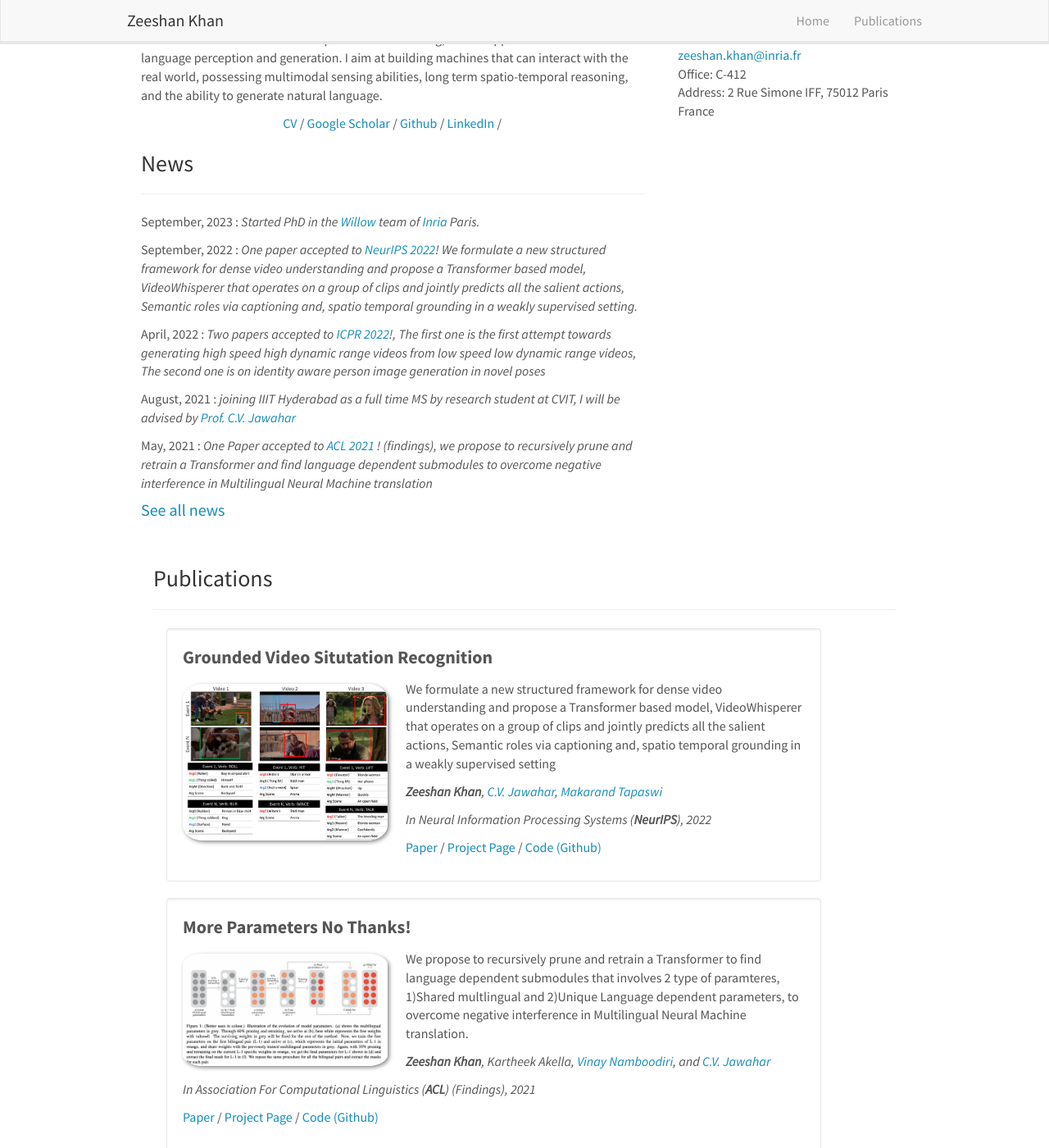
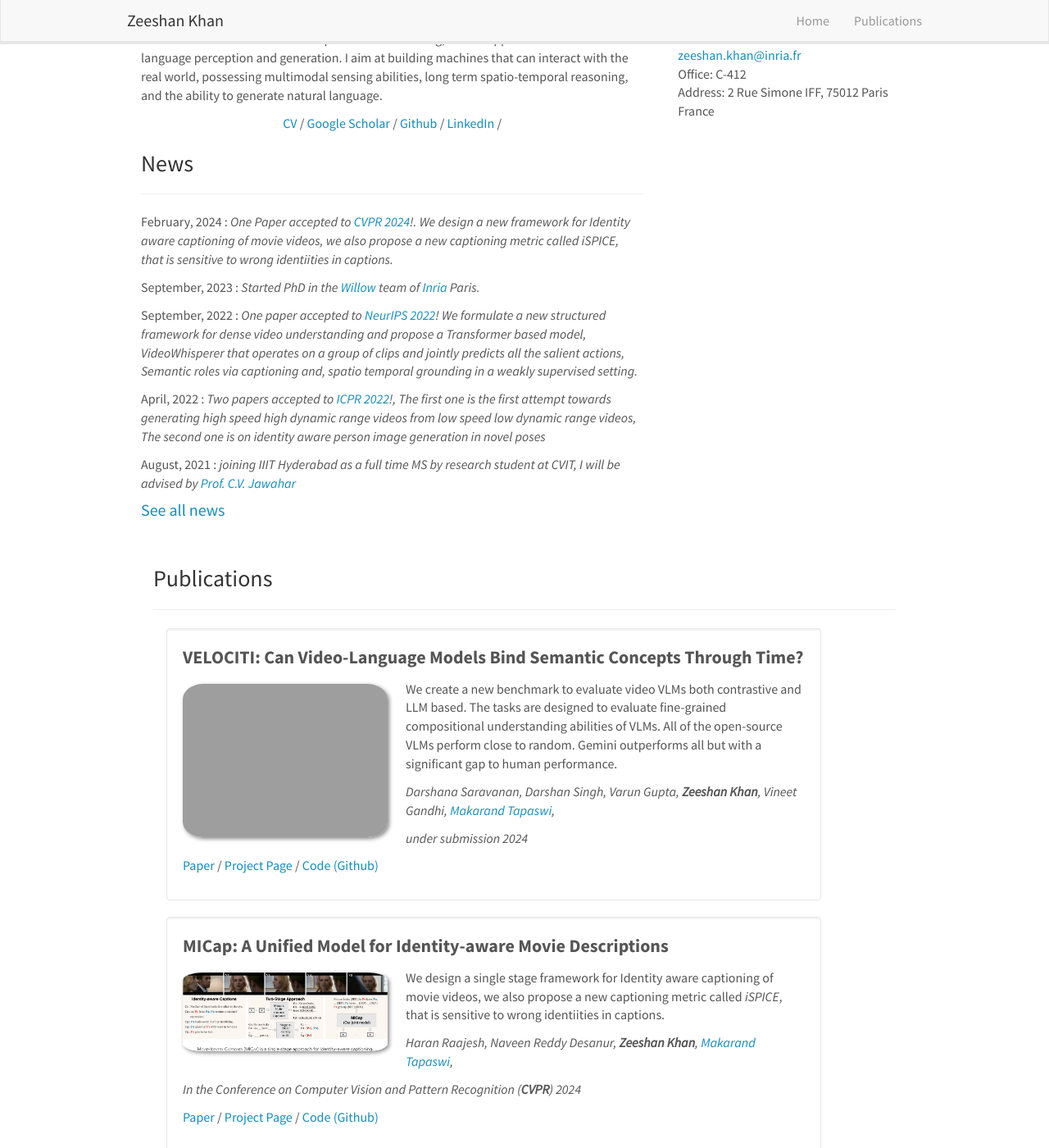
Before and after one commit to zeeshank95/zeeshank95.github.io, a Jekyll site: the page built from _pages/home.md, in a window 1280 px wide and 1400 px high, scrolled down 295 px. Shown: the whole window at 82% size. Built offline with Jekyll 4.4.1, drawn with Linux system fonts in a browser that asks for light colours; nearby versions of some CDN libraries.

Commit message:
added 2 papers

```diff
--- a/_data/news.yml
+++ b/_data/news.yml
@@ -1,3 +1,6 @@
+- date: February, 2024
+  headline: One Paper accepted to <a href="https://cvpr.thecvf.com">CVPR 2024</a>!. We design a new framework for Identity aware captioning of movie videos, we also propose a new captioning metric called iSPICE, that is sensitive to wrong identiities in captions.
+
 - date: September, 2023
   headline: Started PhD in the <a href="https://www.di.ens.fr/willow/">Willow</a> team of <a href = "https://www.inria.fr/fr">Inria</a> Paris.
 
--- a/_data/publist.yml
+++ b/_data/publist.yml
@@ -1,3 +1,37 @@
+- title: 'VELOCITI: Can Video-Language Models Bind Semantic Concepts Through Time?'
+  image: velociti.png
+  description: We create a new benchmark to evaluate video VLMs both contrastive and LLM based. The tasks are designed to evaluate fine-grained compositional understanding abilities of VLMs. All of the open-source VLMs perform close to random. Gemini outperforms all but with a significant gap to human performance.
+  authors: Darshana Saravanan,  Darshan Singh, Varun Gupta, <b>Zeeshan Khan</b>, Vineet Gandhi, <a href="https://makarandtapaswi.github.io">Makarand Tapaswi</a>,
+  venue: <i> under submission 2024</i>
+  number_link: 3
+  link1:
+    url: https://arxiv.org/pdf/%3CARXIV%20PAPER%20ID%3E
+    display: Paper
+  link2:
+    url: https://katha-ai.github.io/projects/velociti/
+    display: Project Page
+  link3:
+    url: https://github.com/velociti-benchmark/VELOCITI
+    display: Code (Github)
+
+
+- title: 'MICap: A Unified Model for Identity-aware Movie Descriptions'
+  image: micap.png
+  description: We design a single stage framework for Identity aware captioning of movie videos, we also propose a new captioning metric called <i>iSPICE</i>, that is sensitive to wrong identiities in captions.
+  authors: Haran Raajesh, Naveen Reddy Desanur, <b>Zeeshan Khan</b>, <a href="https://makarandtapaswi.github.io">Makarand Tapaswi</a>,
+  venue: <i> In the Conference on Computer Vision and Pattern Recognition (<b>CVPR</b>) 2024</i>
+  number_link: 3
+  link1:
+    url: https://openaccess.thecvf.com/content/CVPR2024/papers/Raajesh_MICap_A_Unified_Model_for_Identity-Aware_Movie_Descriptions_CVPR_2024_paper.pdf
+    display: Paper
+  link2:
+    url: https://katha-ai.github.io/projects/micap/
+    display: Project Page
+  link3:
+    url: https://github.com/katha-ai/MovieIdentityCaptioner-CVPR2024
+    display: Code (Github)
+
+
 - title: 'Grounded Video Situtation Recognition'
   image: Neurips.jpg
   description: We formulate a new structured framework for dense video understanding and propose a Transformer based model, VideoWhisperer that operates on a group of clips and jointly predicts all the salient actions, Semantic roles via captioning and, spatio temporal grounding in a weakly supervised setting
```
Also changed, not shown: images/pubpic/micap.png (added), 8 other files.
